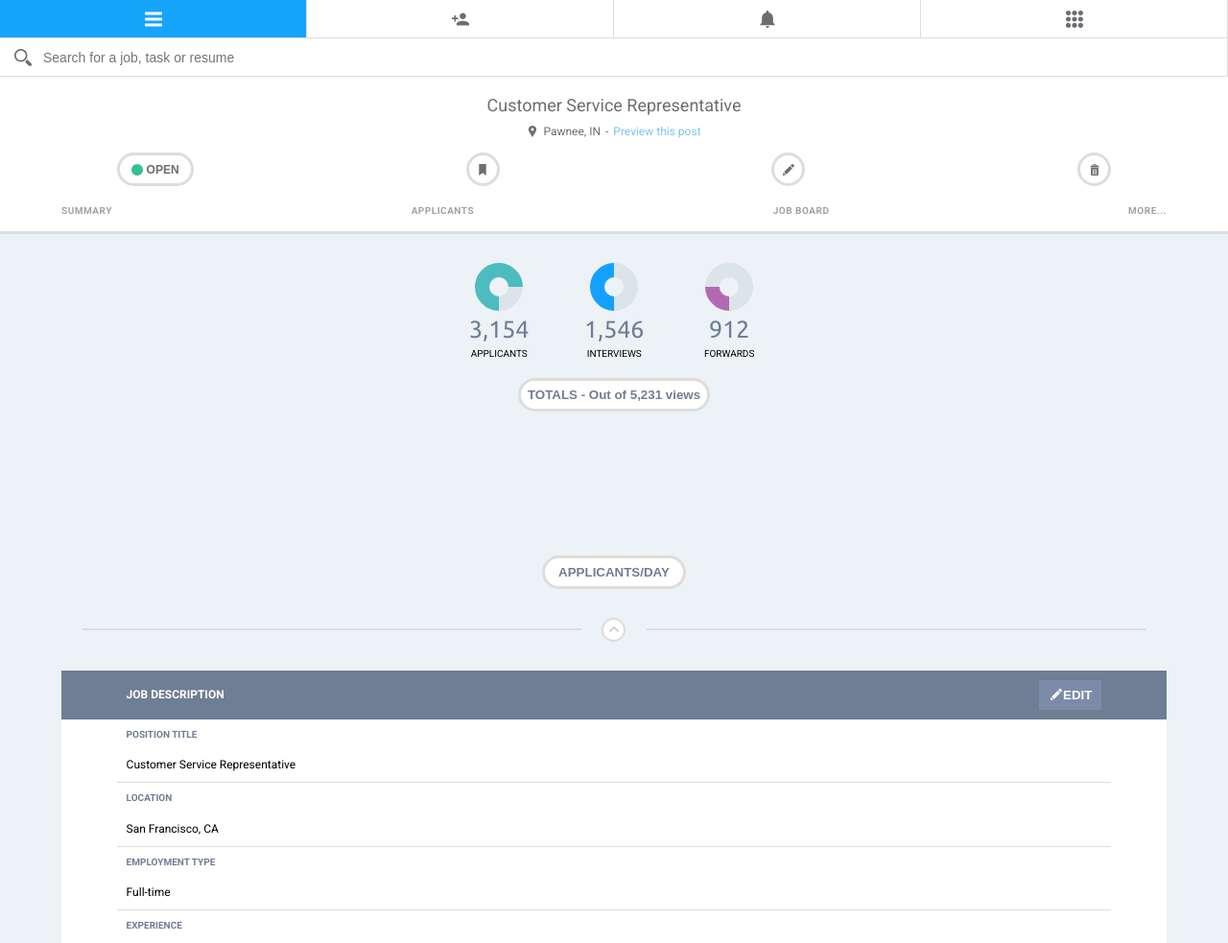
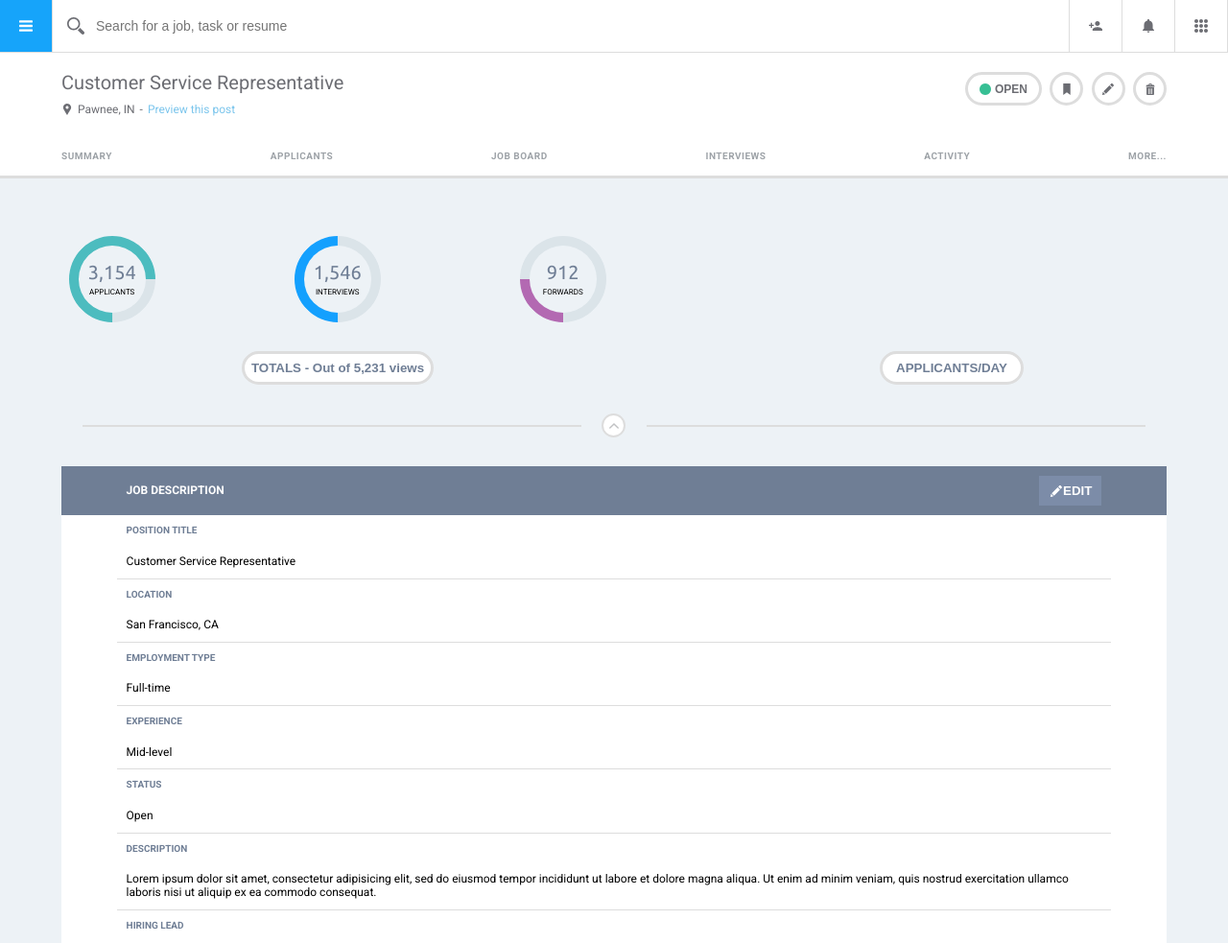
Before and after one commit to jdiejim/jdj-comp-challenge-3, a plain HTML site: page index.html in a window 1280 px wide. Shown: the top 983 px of the page at 96% size. Drawn offline with Linux system fonts and the light colour scheme.

Commit message:
add mediaquery for over 600

```diff
--- a/index.html
+++ b/index.html
@@ -80,11 +80,11 @@
             <a class="sub-tag" href="#" title="Summary">Summary</a>
             <a class="sub-tag" href="#" title="Summary">Applicants</a>
             <a class="sub-tag" href="#" title="Summary">Job Board</a>
-            <a class="sub-tag tag-hide" href="#" title="Summary">Interviews</a>
-            <a class="sub-tag tag-hide" href="#" title="Summary">Activity</a>
-            <a class="sub-tag tag-hide" href="#" title="Summary">Broadcast</a>
-            <a class="sub-tag tag-hide" href="#" title="Summary">Notifications</a>
-            <a class="sub-tag more" href="#" title="Summary">More...</a>
+            <a class="sub-tag tag-interviews" href="#" title="Summary">Interviews</a>
+            <a class="sub-tag tag-activity" href="#" title="Summary">Activity</a>
+            <a class="sub-tag tag-broadcast" href="#" title="Summary">Broadcast</a>
+            <a class="sub-tag tag-summary" href="#" title="Summary">Notifications</a>
+            <a class="sub-tag tag-more" href="#" title="Summary">More...</a>
           </nav>
         </header>
         <main>
--- a/styles/styles.css
+++ b/styles/styles.css
@@ -192,6 +192,7 @@ body {
 
 /* NOTE: w 55 h 55  backsize 35%*/
 .nav-tab {
+  order: 1;
   width: 25%;
   height: 40px;
   background-repeat: no-repeat;
@@ -260,7 +261,6 @@ body {
   margin: 0 auto;
 }
 
-/* NOTE: font 22 for max text alin left*/
 .header-info h1 {
   margin: 0;
   color: #6C6D73;
@@ -285,7 +285,6 @@ body {
   background-size: 12px;
 }
 
-/* NOTE: refactor*/
 .location-city {
   margin: 0;
   color: #6C6D73;
@@ -312,7 +311,6 @@ body {
   justify-content: space-between;
   width: 90%;
   margin: 0 auto;
-  text-align: center;
 }
 
 .info-btn {
@@ -379,7 +377,16 @@ font-size: 9px;
 }
 
 /* NOTE: tag hide make it inlineblock */
-.tag-hide {
+.tag-interviews {
+  display: none;
+}
+.tag-activity {
+  display: none;
+}
+.tag-broadcast {
+  display: none;
+}
+.tag-summary {
   display: none;
 }
 
@@ -398,6 +405,7 @@ font-size: 9px;
 .donut-wrapper {
   display: flex;
   flex-wrap: wrap;
+  width: 100%;
 }
 
 /* NOTE: margibottom 10px height 150px align items center remove padding */
@@ -411,19 +419,18 @@ font-size: 9px;
   margin: 0 auto;
 }
 
-/* NOTE: 110 w and h border 8px flex direction column*/
+/* NOTE: 110 w and n*/
 .donut-chart {
   margin: 0 10px;
   display: flex;
   justify-content: center;
   width: 50px;
   height: 50px;
-  border: 15px solid;
+  border: 10px solid;
   border-radius: 50%;
   transform: rotate(-45deg);
 }
 
-/* NOTE: margin 0 0 5px */
 .donut-text h1 {
   margin: 40px 0 5px;
   color: #6F7E95;
@@ -728,11 +735,94 @@ td {
 }
 
 /*----- Media Queries -----*/
-@media screen and (min-width: 460px) {
+@media screen and (min-width: 600px) {
+  /*----- Top Nav -----*/
+  .nav-tab {
+    width: 55px;
+    height: 55px;
+    background-size: 25%;
+  }
 
+  .search-bar {
+    flex: 2;
+    order: 1;
+    width: 55px;
+    height: inherit;
+  }
+
+  /*----- Header Info -----*/
+  .header-info-wrapper {
+    flex-direction: row;
+    justify-content: space-between;
+  }
+
+/* NOTE: fontsize 22 for bigger */
+  .header-info h1 {
+    font-size: 20px;
+    text-align: left;
+  }
+
+  .location-wrapper {
+    display: flex;
+    justify-content: flex-start;
+  }
+
+  .info-btns-wrapper {
+    max-width: 210px;
+    margin: 0;
+  }
+
+  /*----- Sub Nav -----*/
+  .tag-interviews {
+    display: block;
+  }
+  .tag-activity {
+    display: block;
+  }
+
+  /*----- Donut Charts -----*/
+  .donut-wrapper {
+    width: 55%;
+  }
+
+  .donut-charts {
+    justify-content: space-around;
+    width: 100%;
+    margin: 0 0 30px;
+    padding-top: 60px;
+  }
+
+  .donut-chart {
+    flex-direction: column;
+    width: 90px;
+    height: 90px;
+  }
+
+/* NOTE: fontsize 22 */
+  .donut-text h1 {
+    margin: 0 0 5px;
+    font-size: 20px;
+  }
+/* NOTE: fontsize 12 */
+  .donut-text p {
+    font-size: 8px;
+  }
+
+  /*----- Bar Chart -----*/
+  .bar-chart-wrapper {
+    width: 45%;
+    padding-top: 40px;
+  }
+
+  /*----- Social Media Wrapper -----*/
+  /* NOTE: flex direction column */
+  .social-media-wrapper {
+    flex-direction: row;
+    justify-content: space-between;
+  }
+  /* NOTE: width 100%  44 h lh*/
+  .social-link {
+    width: 30%;
+    background-position: 15px 50%;
+  }
 }
-
-
-@media screen and (min-width: 750px) {
-
-}
```
